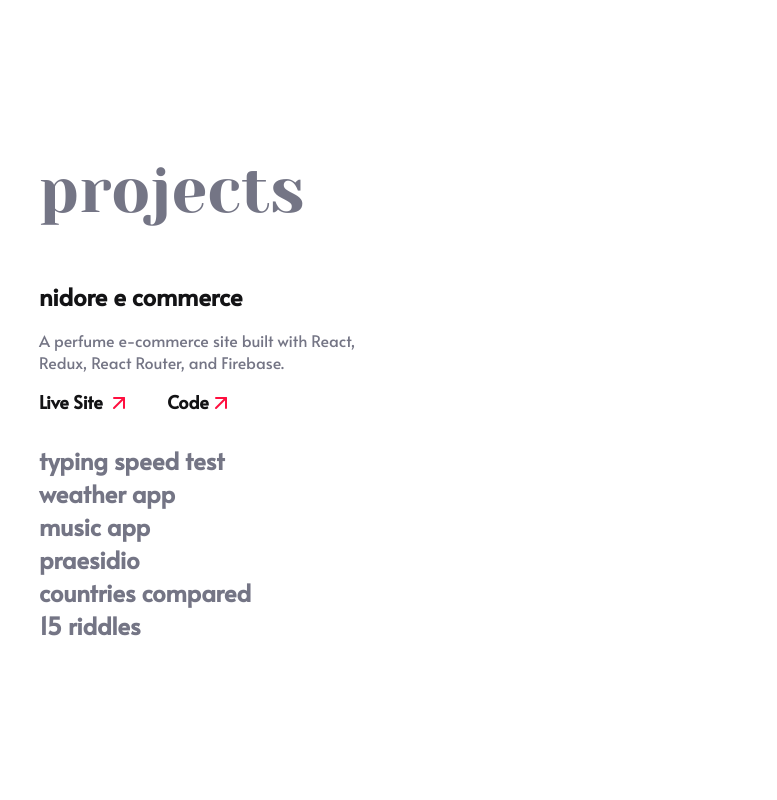
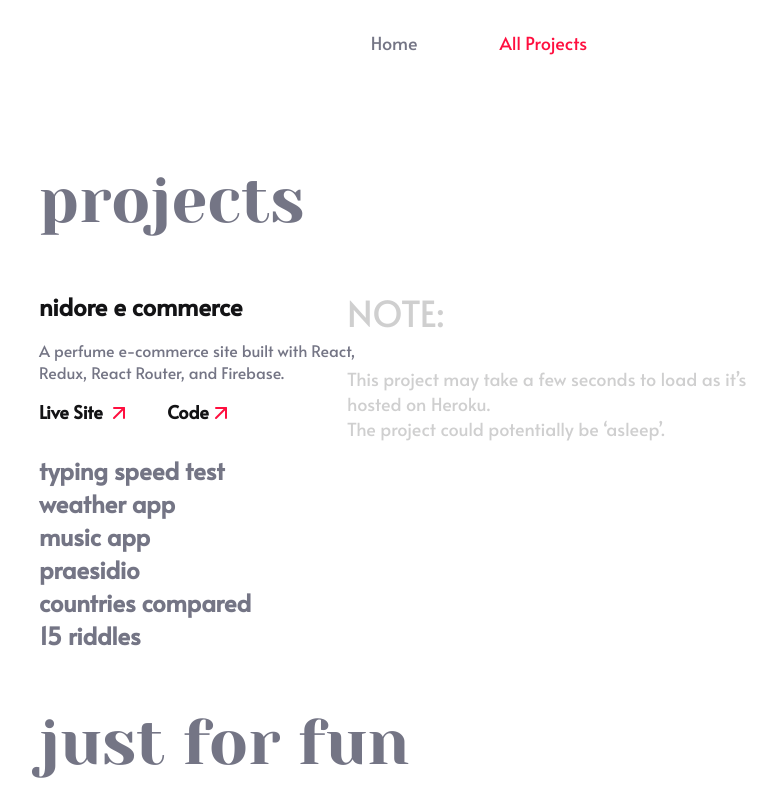
Before and after one commit to Khalem/portfolio, a React (Create React App) app: page /projects in a window 1280 px wide. Both pictures are taken after a click on the element "nidore e commerce". Shown: the top 800 px of the page, without its empty margins (161-938 px from the left). Built offline with nearby package versions, Linux system fonts and the light colour scheme.

Commit message:
moved nav and footer to their own components and finished projects page

```diff
--- a/src/App.js
+++ b/src/App.js
@@ -3,16 +3,22 @@ import { Switch, Route, Redirect } from 'react-router';
 
 import HomePage from './pages/homepage/homepage.component';
 import Projects from './pages/projects/projects.component';
+import Footer from './components/footer/footer.component';
 
 import './App.css';
+import Nav from './components/nav/nav.component';
 
 const App = () => {
   return (
+  <Fragment>
+    <Nav />
     <Switch>
       <Route exact path='/' component={HomePage} />
       <Route exact path='/projects' component={Projects} />
       <Redirect from='*' to='/' />
     </Switch>
+    <Footer />
+  </Fragment>
   );
 }
 
--- a/src/components/landing/landing.component.jsx
+++ b/src/components/landing/landing.component.jsx
@@ -6,13 +6,6 @@ import './landing.styles.scss';
 
 const Landing = () => (
     <header className='landing'>
-        <nav className='homepage-nav'>
-            <ul>
-                <li>About</li>
-                <li>Projects</li>
-                <li>Contact</li>
-            </ul>
-        </nav>
         <div className='landing-content'>
             <Tag text='Front End Developer' margin={false}/>
             <h1 className='landing-title'>
--- a/src/components/landing/landing.styles.scss
+++ b/src/components/landing/landing.styles.scss
@@ -1,21 +1,4 @@
 .landing {
-    .homepage-nav {
-        text-align: center;
-
-        ul {
-            margin: 0;
-            padding: 30px 0;
-
-            li {
-                display: inline-block;
-                font-size: 18px;
-                margin: 0 41px;
-                color: var(--blue);
-                cursor: pointer;
-            }
-        }
-    }
-
     .landing-content {
         display: flex;
         flex-direction: column;
--- /dev/null
+++ b/src/components/nav/nav.component.jsx
@@ -0,0 +1,29 @@
+import React from 'react';
+import { useLocation, withRouter } from 'react-router';
+
+import './nav.styles.scss';
+
+const Nav = ({ history }) => {
+    const { pathname } = useLocation();
+
+    return (
+        <nav className='nav'>
+            <ul>
+                <li
+                    onClick={() => history.push('/')}
+                    className={`${pathname === '/' ? 'active' : ''}`}
+                >
+                    Home
+                </li>
+                <li
+                    onClick={() => history.push('/projects')}
+                    className={`${pathname === '/projects' ? 'active' : ''}`}
+                >
+                    All Projects
+                </li>
+            </ul>
+        </nav>
+    );
+}
+
+export default withRouter(Nav);
--- /dev/null
+++ b/src/components/nav/nav.styles.scss
@@ -0,0 +1,20 @@
+.nav {
+    text-align: center;
+
+    ul {
+        margin: 0;
+        padding: 30px 0;
+
+        li {
+            display: inline-block;
+            font-size: 18px;
+            margin: 0 41px;
+            color: var(--blue);
+            cursor: pointer;
+        }
+
+        .active {
+            color: var(--highlight);
+        }
+    }
+}
--- a/src/components/project-min/project-min.component.jsx
+++ b/src/components/project-min/project-min.component.jsx
@@ -1,5 +1,5 @@
 import React from 'react';
-import { animate, motion } from 'framer-motion';
+import { motion } from 'framer-motion';
 import { ArrowUpRight } from 'react-feather';
 
 import './project-min.styles.scss';
@@ -57,6 +57,16 @@ const ProjectMin = ({ project: { name, bio, liveSite, codeUrl, heroku }, index,
                 </motion.div>
                 : null
             }
+            {
+                // display loading warning for projects hosted on heroku - won't show on mobile
+                index === clicked && heroku ?
+                <div className='heroku-warning'>
+                    <h2 className='heroku-warning-title'>NOTE:</h2>
+                    <p>This project may take a few seconds to load as it’s hosted on Heroku.</p>
+                    <p>The project could potentially be ‘asleep’.</p>
+                </div>
+                : null
+            }
         </div>
     );
 };
--- a/src/components/project-min/project-min.styles.scss
+++ b/src/components/project-min/project-min.styles.scss
@@ -37,6 +37,30 @@
             }
         }
     }
+
+    .heroku-warning {
+        display: none;
+
+        @media only screen and (min-width: 1280px) {
+            display: initial;
+            position: absolute;
+            width: 416px;
+            top: -25%;
+            left: 35%;
+            color: var(--dark);
+            opacity: .2;
+
+            .heroku-warning-title {
+                font-size: 36px;
+                font-weight: 400;
+            }
+
+            p {
+                font-size: 18px;
+                margin: 0;
+            }
+        }
+    }
 }
 
 .move-project {
--- a/src/pages/homepage/homepage.component.jsx
+++ b/src/pages/homepage/homepage.component.jsx
@@ -1,7 +1,6 @@
 import React from 'react';
 import AboutMe from '../../components/about-me/about-me.component';
 import Contact from '../../components/contact/contact.component';
-import Footer from '../../components/footer/footer.component';
 
 import Landing from '../../components/landing/landing.component';
 import WorkSamples from '../../components/work-samples/work-samples.component';
@@ -15,7 +14,6 @@ const HomePage = () => {
             <WorkSamples />
             <AboutMe />
             <Contact />
-            <Footer />
         </section>
     );
 };
--- a/src/pages/projects/projects.component.jsx
+++ b/src/pages/projects/projects.component.jsx
@@ -29,6 +29,14 @@ const Projects = () => {
                     ))
                 }
             </div>
+            <Title text='Just for Fun' color='var(--blue)' />
+            <div className='for-fun-container'>
+                {
+                    justForFunProjects.map((project, index) => (
+                        <ProjectMin project={project} key={`${project.name}-${index}`} handleClick={handleClick} index={index + allProjects.length} clicked={clicked} />
+                    ))
+                }
+            </div>
         </section>
     );
 };
--- a/src/pages/projects/projects.styles.scss
+++ b/src/pages/projects/projects.styles.scss
@@ -1,8 +1,8 @@
 .projects {
-    padding: 50px 20px;
+    padding: 0 20px 100px 20px;
 
     @media only screen and (min-width: 768px) {
-        padding: 100px 200px;
+        padding: 25px 200px 200px 200px;
         text-align: left;
     }
 }
```
